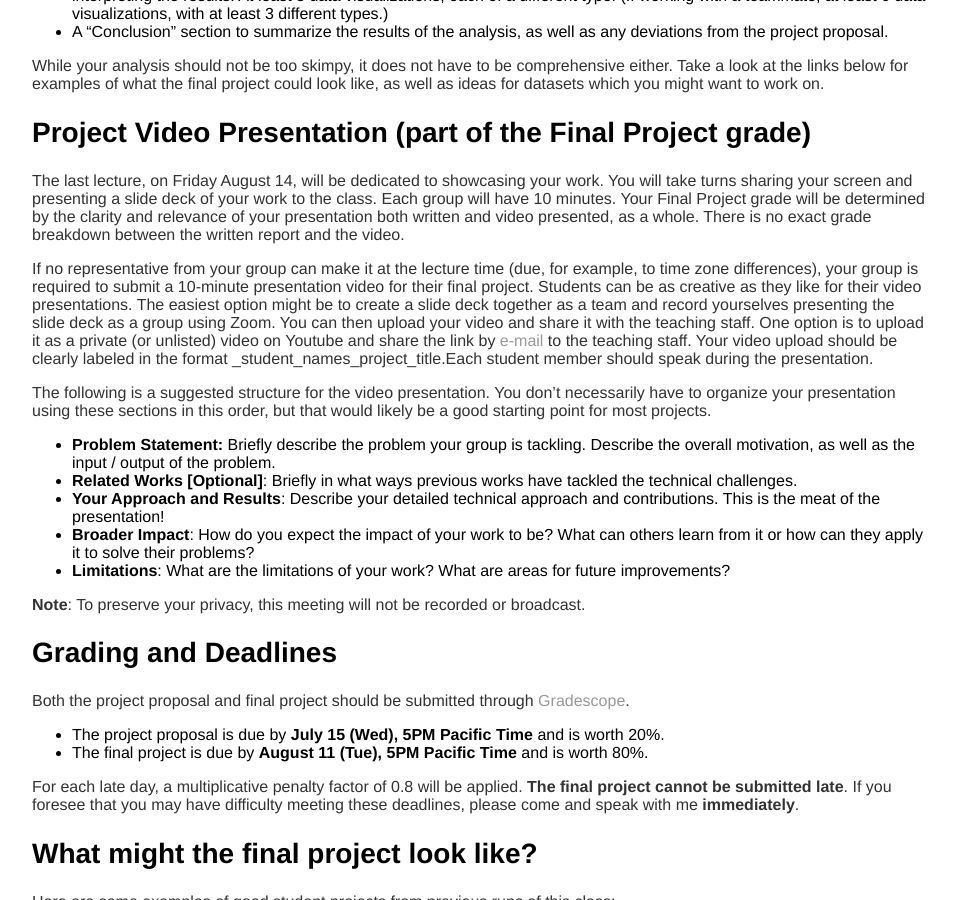
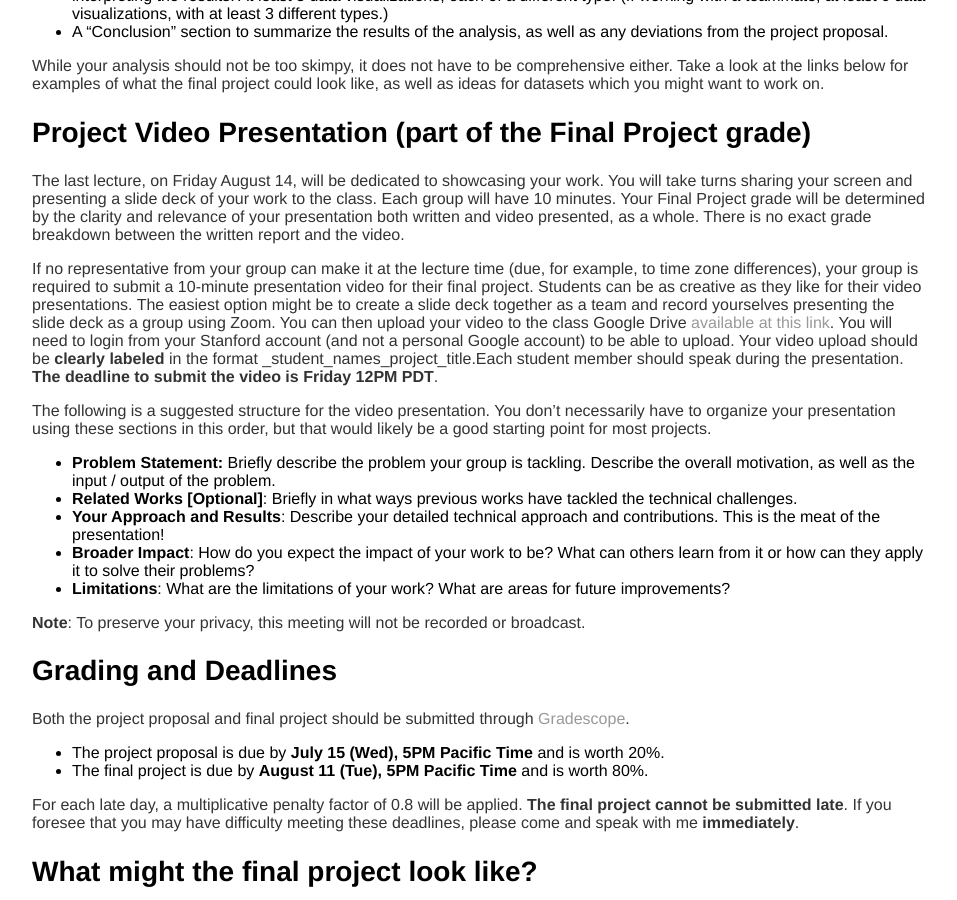
Before and after one commit to stats60/stats60.github.io, a Jekyll site: the page built from project/index.md, in a window 1280 px wide and 900 px high, scrolled down 1014 px. Shown: the whole window, without its empty margins (160-1117 px from the left). Built offline with Jekyll 4.4.1, drawn with Linux system fonts in a browser that asks for light colours; our own code applies the rules of GitHub Pages for plain Markdown files.

Commit message:
video upload

```diff
--- a/project/index.md
+++ b/project/index.md
@@ -45,7 +45,7 @@ While your analysis should not be too skimpy, it does not have to be comprehensi
 ## Project Video Presentation (part of the Final Project grade)
 The last lecture, on Friday August 14, will be dedicated to showcasing your work. You will take turns sharing your screen and presenting a slide deck of your work to the class. Each group will have 10 minutes. Your Final Project grade will be determined by the clarity and relevance of your presentation both written and video presented, as a whole. There is no exact grade breakdown between the written report and the video.
 
-If no representative from your group can make it at the lecture time (due, for example, to time zone differences), your group is required to submit a 10-minute presentation video for their final project. Students can be as creative as they like for their video presentations. The easiest option might be to create a slide deck together as a team and record yourselves presenting the slide deck as a group using Zoom. You can then upload your video and share it with the teaching staff. One option is to upload it as a private (or unlisted) video on Youtube and share the link by [e-mail](mailto:stats60-sum1920-staff@lists.stanford.edu) to the teaching staff. Your video upload should be clearly labeled in the format _student_names_project_title.Each student member should speak during the presentation.
+If no representative from your group can make it at the lecture time (due, for example, to time zone differences), your group is required to submit a 10-minute presentation video for their final project. Students can be as creative as they like for their video presentations. The easiest option might be to create a slide deck together as a team and record yourselves presenting the slide deck as a group using Zoom. You can then upload your video to the class Google Drive [available at this link](https://drive.google.com/drive/folders/1z_MtKlt45Xo9GLrDhG9kGms-lpp6RE5V?usp=sharing). You will need to login from your Stanford account (and not a personal Google account) to be able to upload. Your video upload should be **clearly labeled** in the format _student_names_project_title.Each student member should speak during the presentation. **The deadline to submit the video is Friday 12PM PDT**.
 
 The following is a suggested structure for the video presentation. You don't necessarily have to organize your presentation using these sections in this order, but that would likely be a good starting point for most projects.
 
```
